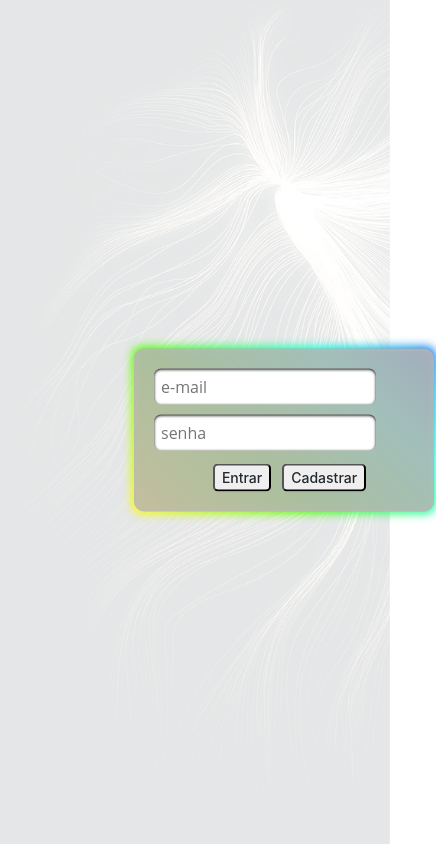
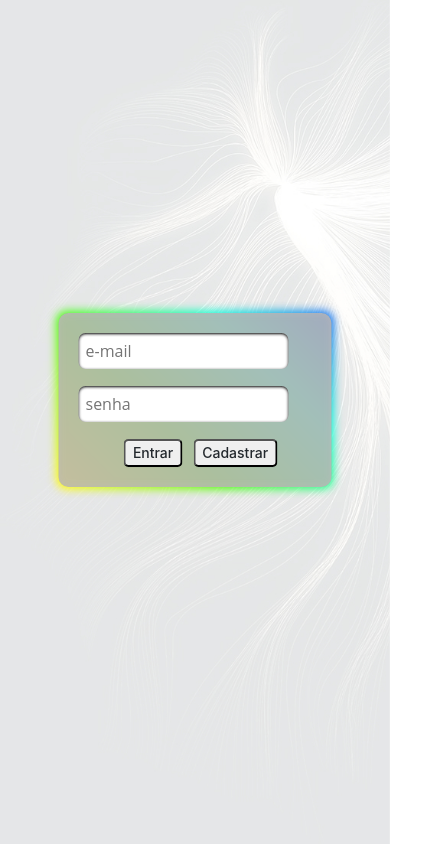
Before and after one commit to rafittu/front-lumin, a React (Create React App) app: page / in a window 390 px wide. Shown: the whole page, 436 px wide, since content can reach past the window. Built offline with nearby package versions, Linux system fonts and the light colour scheme.

Commit message:
fix: signin page responsiveness

```diff
--- a/src/style/SignIn.css
+++ b/src/style/SignIn.css
@@ -109,3 +109,22 @@ button:hover {
   text-align: center;
   color: rgb(126, 2, 2);
 }
+
+@media (max-width: 514px) {
+  .signIn {
+    width: 70%;
+    margin: 20px auto;
+    top: 45%;
+    left: 50%;
+    transform: translate(-50%, -50%);
+  }
+
+  .inputs-container label {
+    display: block;
+    margin-bottom: 7px;
+  }
+
+  .inputs-container input {
+    width: 90%;
+  }
+}
```
